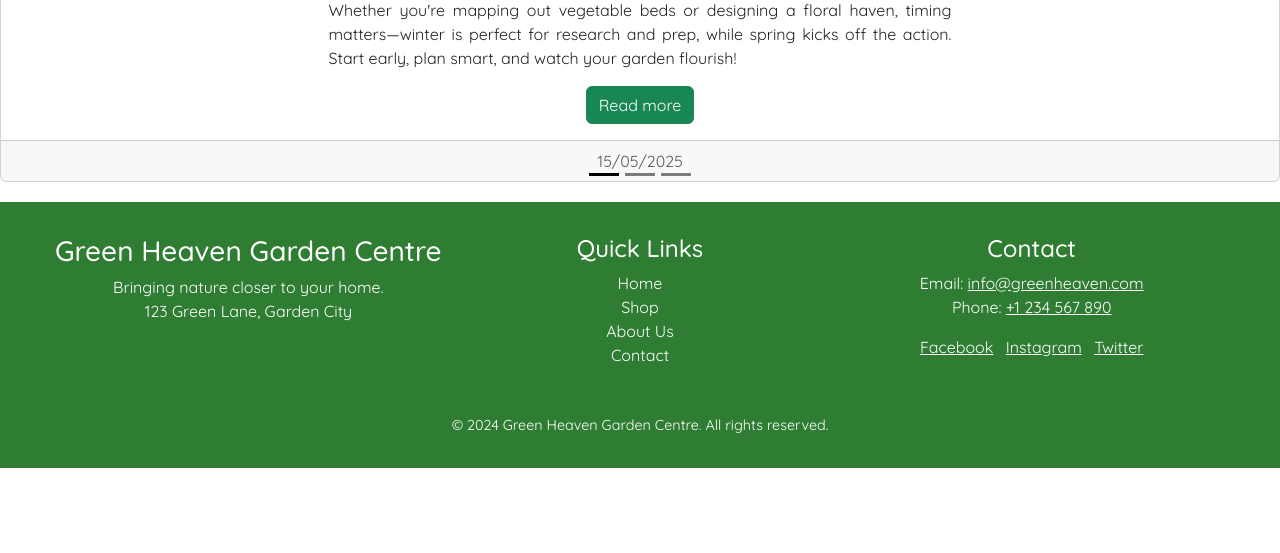
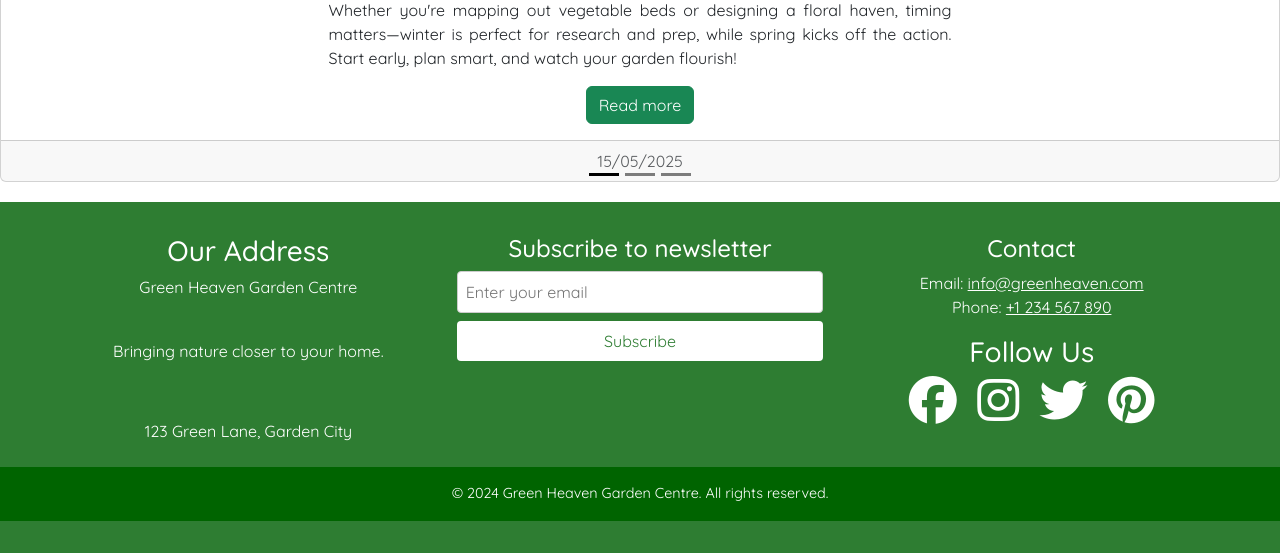
Before and after one commit to molnarlin/green_heaven_online_market, a Django app: page / in a window 1280 px wide. Shown: the part 3153-3706 px from the top of the page. Before the commit the page ends 3621 px from the top, so only its background shows below. Run offline with Django 5.2, Linux system fonts and the light colour scheme; some libraries are stand-ins or nearby versions.

Commit message:
footer updated

```diff
--- a/templates/includes/footer.html
+++ b/templates/includes/footer.html
@@ -1,31 +1,31 @@
 <footer style="background-color: #2e7d32; color: #fff; padding: 2rem 0; text-align: center;">
     <div style="max-width: 1200px; margin: 0 auto; display: flex; flex-wrap: wrap; justify-content: space-between; align-items: flex-start;">
-        <div style="flex: 1 1 200px; min-width: 200px; margin-bottom: 1rem;">
-            <h3 style="margin-bottom: 0.5rem;">Green Heaven Garden Centre</h3>
-            <p>Bringing nature closer to your home.<br>
-            123 Green Lane, Garden City</p>
+        <div style="flex: 1 1 200px; min-width: 200px; margin-bottom: 0.5rem;">
+            <h3 style="margin-bottom: 0.5rem;">Our Address</h3>
+            <p>Green Heaven Garden Centre</p><br>
+            <p>Bringing nature closer to your home.</p><br>
+            <p></p>123 Green Lane, Garden City</p>
         </div>
         <div style="flex: 1 1 150px; min-width: 150px; margin-bottom: 1rem;">
-            <h4>Quick Links</h4>
-            <ul style="list-style: none; padding: 0; margin: 0;">
-                <li><a href="/" style="color: #fff; text-decoration: none;">Home</a></li>
-                <li><a href="/products" style="color: #fff; text-decoration: none;">Shop</a></li>
-                <li><a href="/" style="color: #fff; text-decoration: none;">About Us</a></li>
-                <li><a href="/" style="color: #fff; text-decoration: none;">Contact</a></li>
-            </ul>
+            <h4>Subscribe to newsletter</h4>
+            <form action="#" method="post" style="display: flex; flex-direction: column;">
+                <input type="email" name="email" placeholder="Enter your email" required style="padding: 0.5rem; margin-bottom: 0.5rem; border-radius: 4px; border: 1px solid #ccc;">
+                <button type="submit" style="background-color: #fff; color: #2e7d32; padding: 0.5rem; border-radius: 4px; border: none;">Subscribe</button>
         </div>
         <div style="flex: 1 1 200px; min-width: 200px; margin-bottom: 1rem;">
             <h4>Contact</h4>
             <p>Email: <a href="mailto:info@greenheaven.com" style="color: #fff;">info@greenheaven.com</a><br>
             Phone: <a href="tel:+1234567890" style="color: #fff;">+1 234 567 890</a></p>
             <div>
-                <a href="#" style="color: #fff; margin-right: 0.5rem;">Facebook</a>
-                <a href="#" style="color: #fff; margin-right: 0.5rem;">Instagram</a>
-                <a href="#" style="color: #fff;">Twitter</a>
+                <h3 style="margin-bottom: 0.5rem;">Follow Us</h3>
+                <a href="#" style="color: #fff; margin-right: 1rem;"><i class="fab fa-facebook fa-3x"></i></a>
+                <a href="#" style="color: #fff; margin-right: 1rem;"><i class="fab fa-instagram fa-3x"></i></a>
+                <a href="#" style="color: #fff;"><i class="fab fa-twitter fa-3x"></i></a>
+                <a href="#" style="color: #fff; margin-left: 1rem;"><i class="fab fa-pinterest fa-3x"></i></a>
             </div>
         </div>
     </div>
-    <div style="margin-top: 2rem; font-size: 0.9rem;">
+    <div style="padding: 1rem; font-size: 0.9rem; background-color: darkgreen;">
         &copy; {{ year|default:2024 }} Green Heaven Garden Centre. All rights reserved.
     </div>
 </footer>
```
